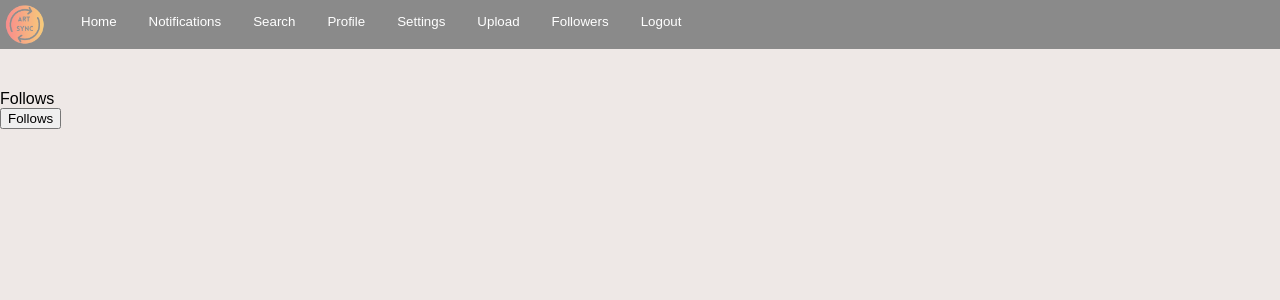
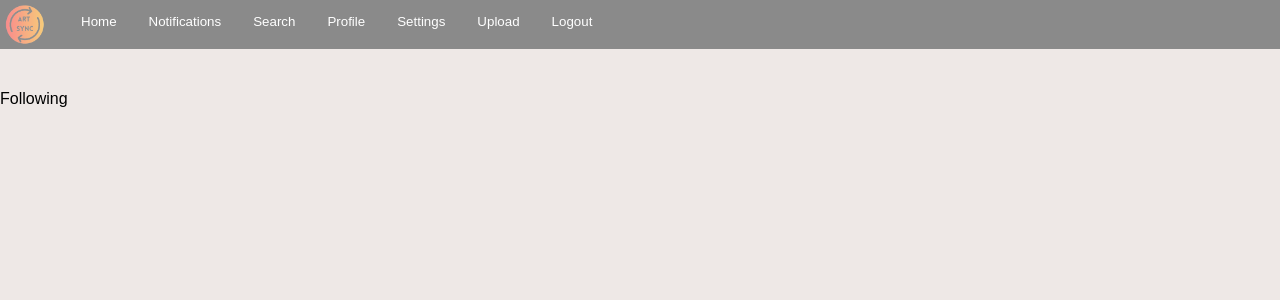
Before and after one commit to dm-transferable-art-social-media/ArtSync, a Vue app in the folder art-social/: page /follows in a window 1280 px wide. Shown: the top 300 px of the page. Built offline with nearby package versions, Linux system fonts and the light colour scheme; what @atproto/api would draw is missing.

Commit message:
followers and following

```diff
--- a/art-social/src/Heading.js
+++ b/art-social/src/Heading.js
@@ -37,10 +37,6 @@ const Heading = () => {
     {
       routeName: "/upload",
       label: "Upload",
-    },
-    {
-      routeName: "/followers",
-      label: "Followers",
     },
   ];
 
--- a/art-social/src/pages/components/HandleFollowers.js
+++ b/art-social/src/pages/components/HandleFollowers.js
@@ -1,4 +1,4 @@
-import React, { useState } from "react";
+import React, { useState, useEffect } from "react";
 import Heading from "../../Heading";
 import { useNavigate } from "react-router-dom";
 import {
@@ -14,7 +14,8 @@ const HandleFollowers = () => {
   const [followerHandles, setFollowerHandles] = useState([]);
   const navigate = useNavigate();
 
-  const handleFollowerClick = async () => {
+  useEffect(() => {
+    const fetchFollowers = async () => {
       try {
         const response = await getFollowers();
         console.log("Followers response:", response);
@@ -33,12 +34,15 @@ const HandleFollowers = () => {
       }
     };
 
+    // Call the fetchFollowers function when the component mounts
+    fetchFollowers();
+
+    // No need to include anything in the cleanup function because we're not setting up any subscriptions or intervals
+  }, []); // Empty dependency array ensures this effect runs only once, similar to componentDidMount
+
   return (
     <div>
       <div>Followers</div>
-      <div>
-        <button onClick={handleFollowerClick}>Show Followers</button>
-      </div>
       <div>
         {followerHandles.length > 0 && (
           <ul>
--- a/art-social/src/pages/components/HandleFollows.js
+++ b/art-social/src/pages/components/HandleFollows.js
@@ -1,4 +1,4 @@
-import React, { useState } from "react";
+import React, { useState, useEffect } from "react";
 import Heading from "../../Heading";
 import { useNavigate } from "react-router-dom";
 import {
@@ -7,20 +7,25 @@ import {
   getAuthorFeed,
   deletePost,
   getProfile,
-  getFollows,
-} from "../../lib/bsky.ts";
+  getFollows, // Change this import
+} from "../../lib/bsky.ts"; // Ensure the path to the bsky.ts file is correct
 
-const HandleFollows = () => {
-  const handleFollowsClick = async () => {
+const HandleFollows = () => { // Change component name here
+  const [followHandles, setFollowHandles] = useState([]); // Change state and function names accordingly
+  const navigate = useNavigate();
+
+  useEffect(() => {
+    const fetchFollows = async () => {
       try {
-      const response = await getFollows();
+        const response = await getFollows(); // Change function call to getFollows
         console.log("Follows response:", response);
 
         if (Array.isArray(response[0])) {
           const follows = response[0];
-        // Assuming each follower object has a property called "handle"
-        const followsHandles = follows.map((follows) => follows.handle);
-        console.log("Follows handles:", followsHandles);
+          // Assuming each follow object has a property called "handle"
+          const handles = follows.map((follow) => follow.handle); // Change variable names
+          console.log("Follow handles:", handles);
+          setFollowHandles(handles); // Change state setter function
         } else {
           console.error("Invalid follows data:", response);
         }
@@ -29,14 +34,26 @@ const HandleFollows = () => {
       }
     };
 
+    // Call the fetchFollows function when the component mounts
+    fetchFollows();
+
+    // No need to include anything in the cleanup function because we're not setting up any subscriptions or intervals
+  }, []); // Empty dependency array ensures this effect runs only once, similar to componentDidMount
+
   return (
     <div>
-      <div>Follows</div>
+      <div>Following</div> {/* Change the title */}
       <div>
-        <button onClick={handleFollowsClick}>Follows</button>
+        {followHandles.length > 0 && (
+          <ul>
+            {followHandles.map((handle, index) => (
+              <li key={index}>{handle}</li>
+            ))}
+          </ul>
+        )}
       </div>
     </div>
   );
 };
 
-export default HandleFollows;
+export default HandleFollows; // Change export name
```
Lines whose indentation alone changed are shown as unchanged.
